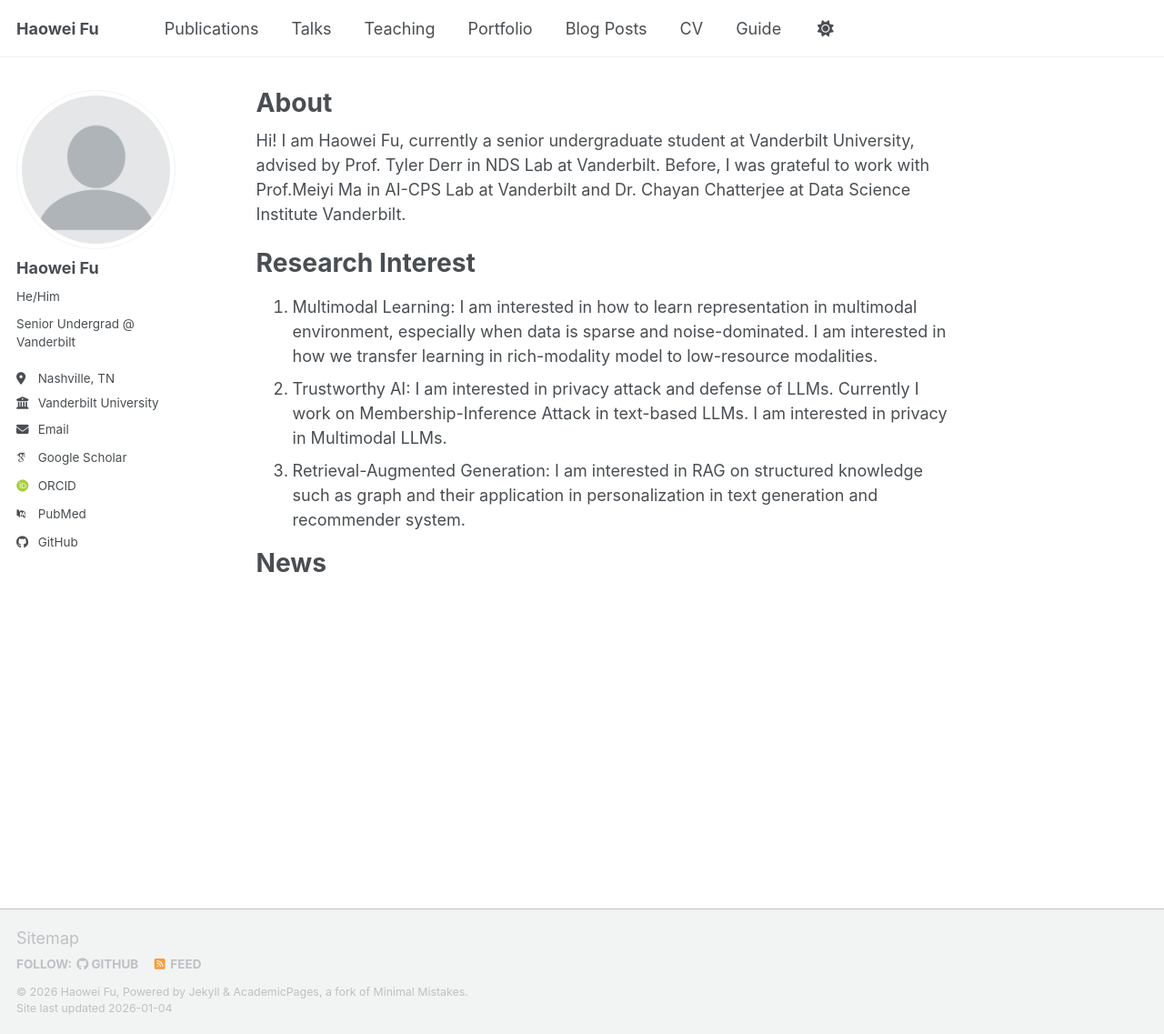
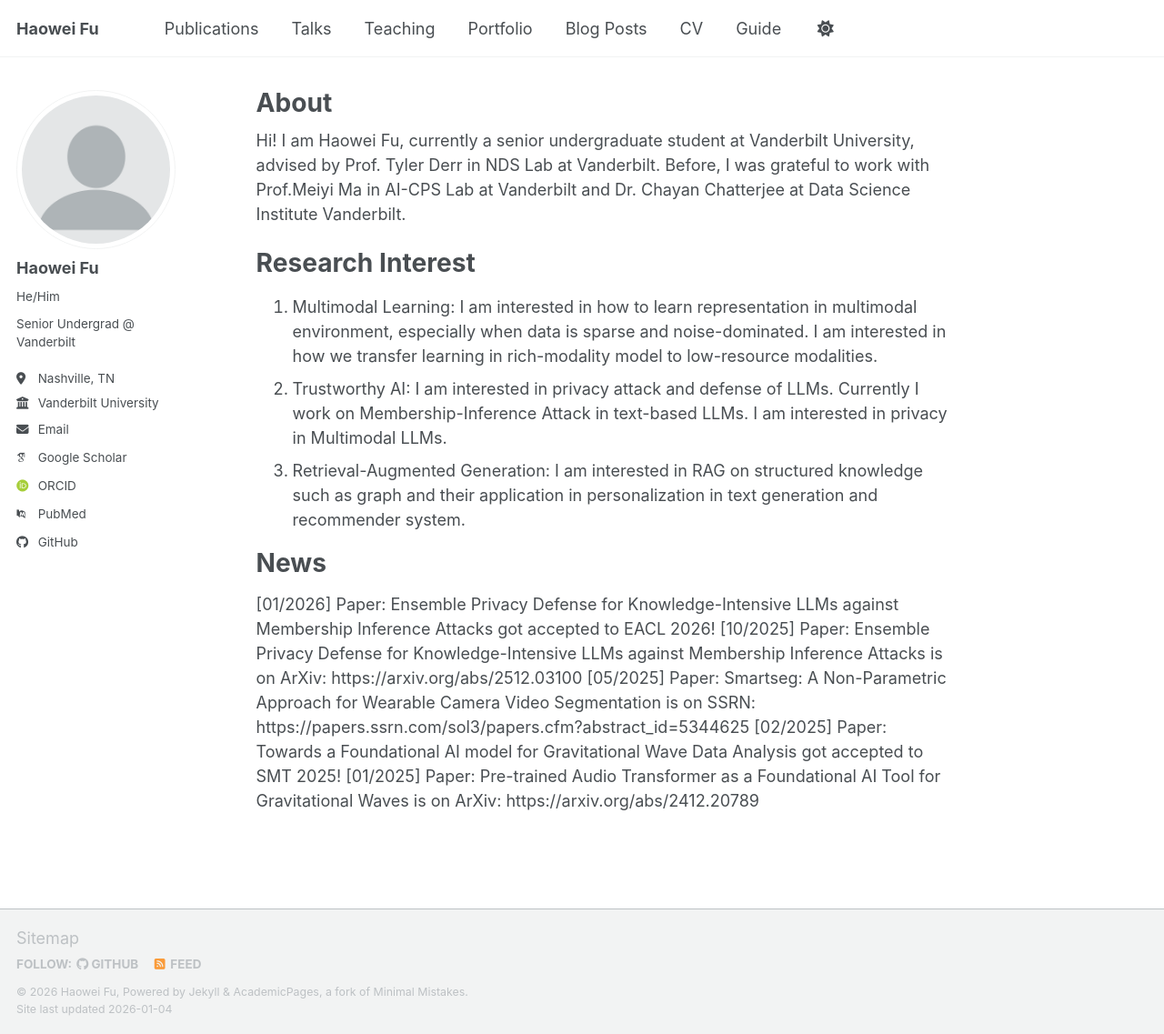
Before and after one commit to RageFu2004/RageFu2004.github.io, a Jekyll site: the page built from _pages/about.md, in a window 1280 px wide and 1137 px high. Shown: the whole window at 91% size. Built offline with Jekyll 4.4.1, drawn with Linux system fonts in a browser that asks for light colours; some web fonts are replaced; a script bundle is joined from its source files by our own code; library files that are not in the unit come from our copies.

Commit message:
Update news section with recent paper publications
Added recent papers and their publication statuses.

```diff
--- a/_pages/about.md
+++ b/_pages/about.md
@@ -16,3 +16,8 @@ Research Interest
 
 News
 ======
+[01/2026] Paper: Ensemble Privacy Defense for Knowledge-Intensive LLMs against Membership Inference Attacks got accepted to EACL 2026!
+[10/2025] Paper: Ensemble Privacy Defense for Knowledge-Intensive LLMs against Membership Inference Attacks is on ArXiv: https://arxiv.org/abs/2512.03100
+[05/2025] Paper: Smartseg: A Non-Parametric Approach for Wearable Camera Video Segmentation is on SSRN: https://papers.ssrn.com/sol3/papers.cfm?abstract_id=5344625
+[02/2025] Paper: Towards a Foundational AI model for Gravitational Wave Data Analysis got accepted to SMT 2025!
+[01/2025] Paper: Pre-trained Audio Transformer as a Foundational AI Tool for Gravitational Waves is on ArXiv: https://arxiv.org/abs/2412.20789
```
